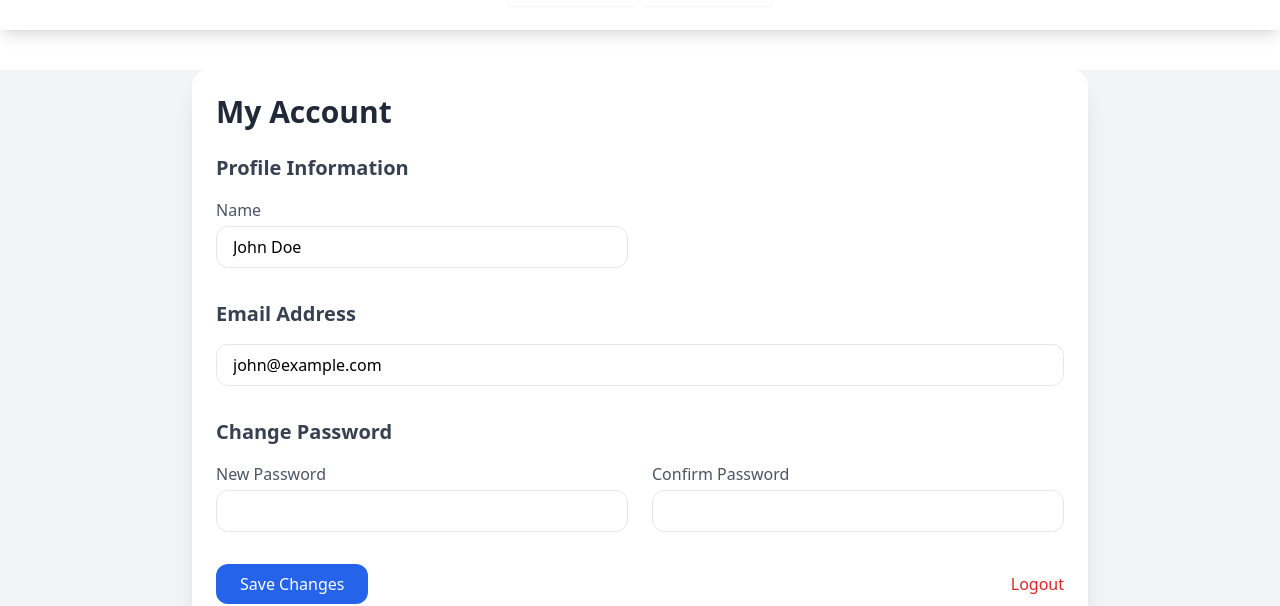
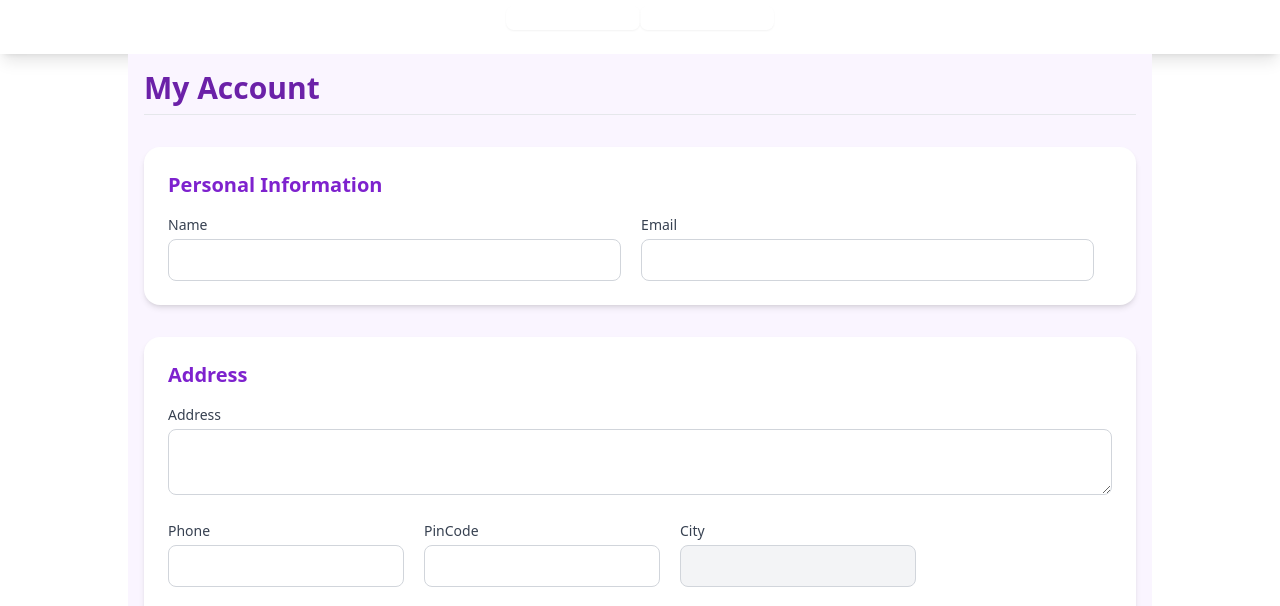
Before and after one commit to Ashcodes69/Wibrit-An-E--commerce-store-, a Next.js app: page /myaccount in a window 1280 px wide. Shown: the part 208-814 px from the top of the page. Built offline with nearby package versions, Linux system fonts and the light colour scheme; no server answers; sample sign-in values are in the browser's storage.

Commit message:
created a my account frontend page

```diff
--- a/app/myaccount/page.tsx
+++ b/app/myaccount/page.tsx
@@ -1,6 +1,7 @@
 "use client";
+import AlertModal from "@/Components/AlertModal";
 import { useRouter } from "next/navigation";
-import React, { useEffect } from "react";
+import React, { useEffect, useState } from "react";
 
 function Myaccount() {
   const router = useRouter();
@@ -9,66 +10,203 @@ function Myaccount() {
       router.push("/");
     }
   }, [router]);
+  const [name, setName] = useState("");
+  const [email, setEmail] = useState("");
+  const [address, setAddress] = useState("");
+  const [phone, setPhone] = useState("");
+  const [pincode, setPincode] = useState("");
+  const [city, setCity] = useState("");
+  const [state, setState] = useState("");
+  const [success, setSuccess] = useState(false);
+  const [message, setMessage] = useState("");
+  const [showAlert, setShowAlert] = useState(false);
+  const [disabled, setDisabled] = useState(true);
+
+  const fetchCityState = async (pin: string) => {
+    const res = await fetch(
+      `${process.env.NEXT_PUBLIC_HOST}/api/pinCodes/getPinCodes?code=${pin}`
+    );
+    const { pincode } = await res.json();
+    if (pincode) {
+      return { city: pincode.city, state: pincode.state, found: true };
+    }
+    return { city: "", state: "", found: false };
+  };
+  useEffect(() => {
+    const fetchCityStateForPin = async () => {
+      if (pincode.trim().length === 6) {
+        try {
+          const { city, state, found } = await fetchCityState(pincode.trim());
+          if (found) {
+            setCity(city);
+            setState(state);
+          } else {
+            setShowAlert(true);
+            setSuccess(false);
+            setMessage("Sorry! currently we dont delever in your area ");
+            setDisabled(true);
+            setCity("");
+            setState("");
+          }
+        } catch (err) {
+          console.error("Error fetching city/state:", err);
+          setCity("");
+          setState("");
+        }
+      } else {
+        setCity("");
+        setState("");
+      }
+    };
+    fetchCityStateForPin();
+  }, [pincode]);
+
+  const handleChange = (
+    e: React.ChangeEvent<HTMLInputElement | HTMLTextAreaElement>
+  ) => {
+    if (e.target.name === "name") {
+      setName(e.target.value);
+    } else if (e.target.name === "email") {
+      setEmail(e.target.value);
+    } else if (e.target.name === "address") {
+      setAddress(e.target.value);
+    } else if (e.target.name === "phone") {
+      setPhone(e.target.value);
+    } else if (e.target.name === "pincode") {
+      setPincode(e.target.value);
+    }
+  };
   return (
     <>
-      <div className="bg-gray-100 font-sans">
-        <div className="max-w-4xl mx-auto mt-10 p-6 bg-white shadow-xl rounded-2xl">
-          <h1 className="text-3xl font-bold mb-6 text-gray-800">My Account</h1>
+      <AlertModal
+        showAlert={showAlert}
+        message={message}
+        success={success}
+        // onClose={() => {
+        //   setShowAlert(false);
+        //   if (success === true) {
+        //     router.push(
+        //       `${process.env.NEXT_PUBLIC_HOST}/order?orderId=${orderId}`
+        //     );
+        //   }
+        // }}
+        onClose={() => {}}
+      />
+      <div className="max-w-5xl mx-auto p-4 bg-purple-50">
+        <h2 className="text-3xl font-bold text-purple-800 mb-8 border-b pb-2">
+          My Account
+        </h2>
 
-          <div className="mb-8">
-            <h2 className="text-xl font-semibold text-gray-700 mb-4">
-              Profile Information
-            </h2>
-            <div className="grid grid-cols-1 md:grid-cols-2 gap-6">
-              <div>
-                <label className="block text-gray-600 mb-1">Name</label>
+        {/* Personal Info */}
+        <div className="bg-white shadow-md rounded-2xl p-6 mb-8">
+          <h3 className="text-xl font-semibold text-purple-700 mb-4">
+            Personal Information
+          </h3>
+          <div className="flex flex-wrap gap-5">
+            <div className="w-full md:w-[48%]">
+              <label className="text-sm font-medium text-gray-700 block mb-1">
+                Name
+              </label>
               <input
+                onChange={handleChange}
+                value={name}
+                name="name"
                 type="text"
-                  value="John Doe"
-                  className="w-full border rounded-xl px-4 py-2 focus:outline-none focus:ring focus:border-blue-400"
+                className="w-full border border-gray-300 rounded-lg px-4 py-2 focus:ring-2 focus:ring-purple-500 outline-none"
+              />
+            </div>
+            <div className="w-full md:w-[48%]">
+              <label className="text-sm font-medium text-gray-700 block mb-1">
+                Email
+              </label>
+              <input
+                onChange={handleChange}
+                value={email}
+                name="email"
+                type="email"
+                className="w-full border border-gray-300 rounded-lg px-4 py-2 focus:ring-2 focus:ring-purple-500 outline-none"
               />
             </div>
           </div>
         </div>
-          <div className="mb-8">
-            <h2 className="text-xl font-semibold text-gray-700 mb-4">
-              Email Address
-            </h2>
+
+        {/* Address Info */}
+        <div className="bg-white shadow-md rounded-2xl p-6 mb-8">
+          <h3 className="text-xl font-semibold text-purple-700 mb-4">
+            Address
+          </h3>
+          <div className="w-full mb-5">
+            <label className="text-sm font-medium text-gray-700 block mb-1">
+              Address
+            </label>
+            <textarea
+              onChange={handleChange}
+              value={address}
+              name="address"
+              className="w-full border border-gray-300 rounded-lg px-4 py-2 focus:ring-2 focus:ring-purple-500 outline-none"
+            ></textarea>
+          </div>
+
+          <div className="flex flex-wrap gap-5">
+            <div className="w-full md:w-1/2 lg:w-1/4">
+              <label className="text-sm font-medium text-gray-700 block mb-1">
+                Phone
+              </label>
               <input
-              type="email"
-              value="john@example.com"
-              className="w-full border rounded-xl px-4 py-2 focus:outline-none focus:ring focus:border-blue-400"
+                onChange={handleChange}
+                value={phone}
+                name="phone"
+                type="number"
+                className="w-full border border-gray-300 rounded-lg px-4 py-2 focus:ring-2 focus:ring-purple-500 outline-none"
               />
             </div>
-          <div className="mb-8">
-            <h2 className="text-xl font-semibold text-gray-700 mb-4">
-              Change Password
-            </h2>
-            <div className="grid grid-cols-1 md:grid-cols-2 gap-6">
-              <div>
-                <label className="block text-gray-600 mb-1">New Password</label>
+            <div className="w-full md:w-1/2 lg:w-1/4">
+              <label className="text-sm font-medium text-gray-700 block mb-1">
+                PinCode
+              </label>
               <input
-                  type="password"
-                  className="w-full border rounded-xl px-4 py-2 focus:outline-none focus:ring focus:border-blue-400"
+                onChange={handleChange}
+                value={pincode}
+                name="pincode"
+                type="number"
+                className="w-full border border-gray-300 rounded-lg px-4 py-2 focus:ring-2 focus:ring-purple-500 outline-none"
               />
             </div>
-              <div>
-                <label className="block text-gray-600 mb-1">
-                  Confirm Password
+            <div className="w-full md:w-1/2 lg:w-1/4">
+              <label className="text-sm font-medium text-gray-700 block mb-1">
+                City
               </label>
               <input
-                  type="password"
-                  className="w-full border rounded-xl px-4 py-2 focus:outline-none focus:ring focus:border-blue-400"
+                readOnly
+                value={city}
+                name="city"
+                type="text"
+                className="w-full bg-gray-100 border border-gray-300 rounded-lg px-4 py-2 focus:ring-2 focus:ring-purple-500 outline-none"
+              />
+            </div>
+            <div className="w-full md:w-1/2 lg:w-1/4">
+              <label className="text-sm font-medium text-gray-700 block mb-1">
+                State
+              </label>
+              <input
+                readOnly
+                value={state}
+                name="state"
+                type="text"
+                className="w-full bg-gray-100 border border-gray-300 rounded-lg px-4 py-2 focus:ring-2 focus:ring-purple-500 outline-none"
               />
             </div>
           </div>
         </div>
-          <div className="flex justify-between items-center">
-            <button className="bg-blue-600 text-white px-6 py-2 rounded-xl hover:bg-blue-700 transition">
+
+        {/* Save Button */}
+        <div className="text-right">
+          <button
+            className="bg-purple-700 text-white px-6 py-3 rounded-lg hover:bg-purple-800 transition-all shadow-md"
+            disabled={disabled}
+          >
             Save Changes
           </button>
-            <button className="text-red-600 hover:underline">Logout</button>
-          </div>
         </div>
       </div>
     </>
```
Lines whose indentation alone changed are shown as unchanged.
